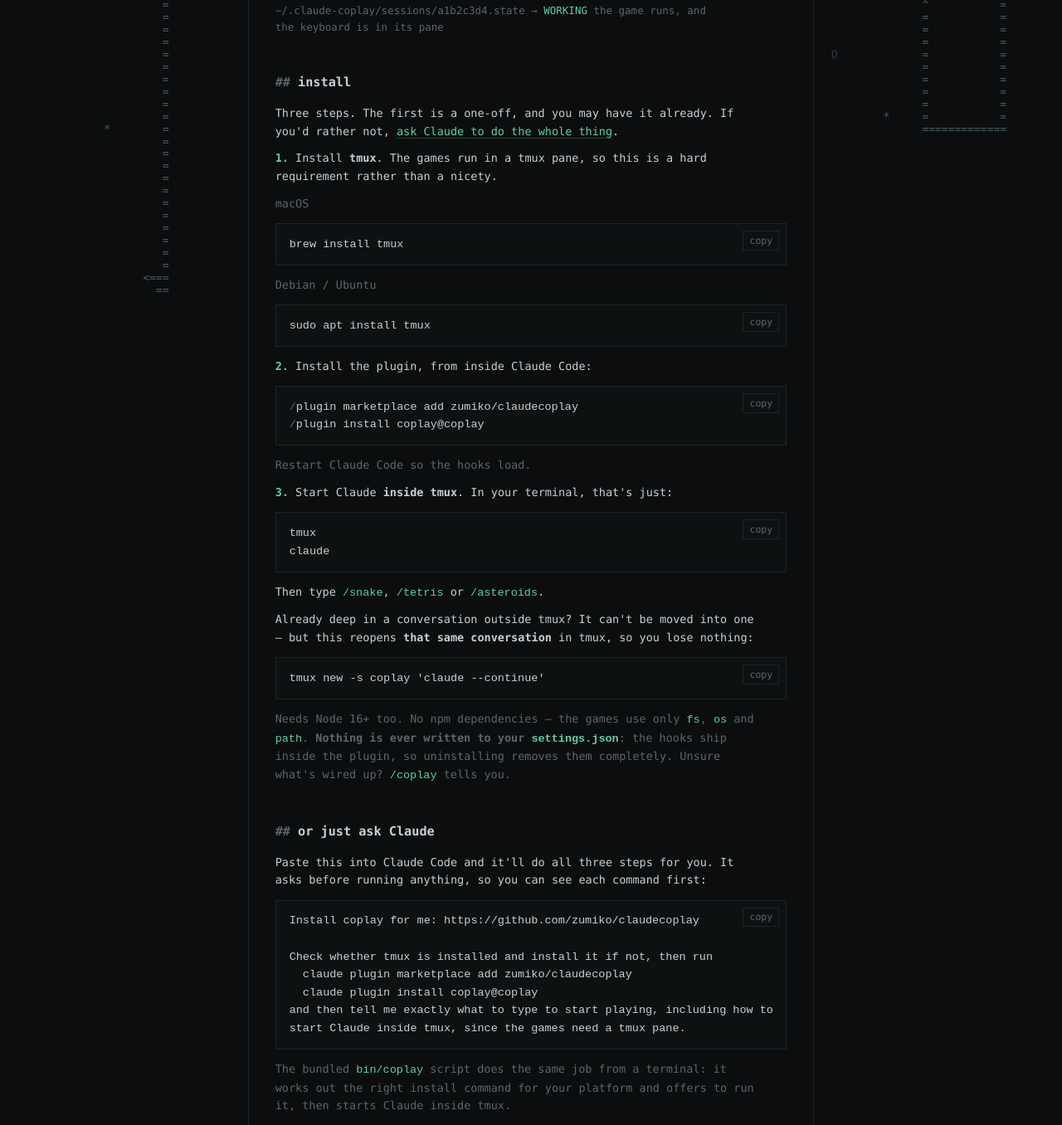
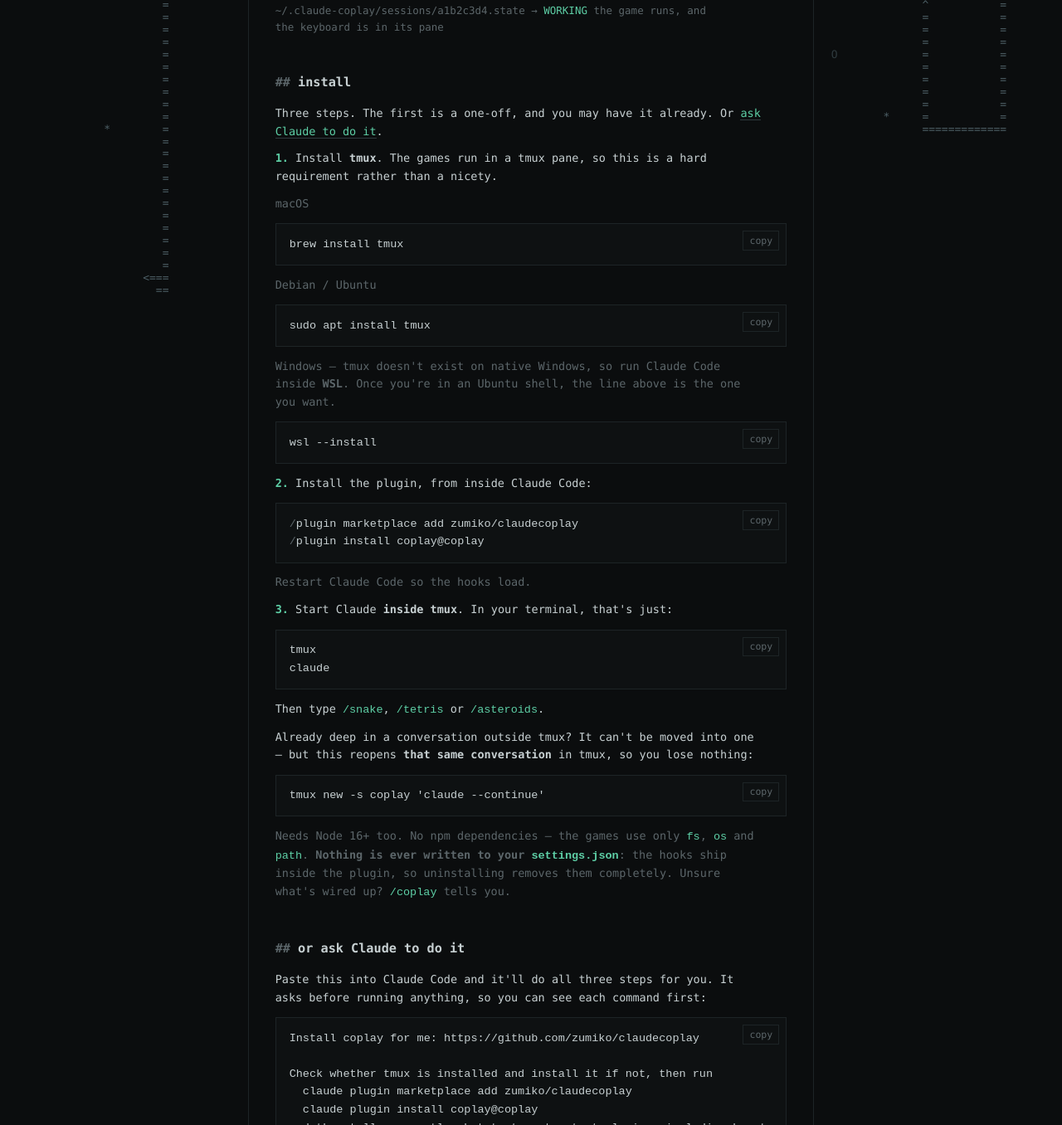
Before and after one commit to zumiko/claudecoplay, a website: page docs/index.html in a window 1280 px wide. Shown: the part 434-1790 px from the top of the page at 83% size. Drawn offline with Linux system fonts and the light colour scheme.

Commit message:
Add Windows guidance, and stop overselling how hard the easy path is
"ask Claude to do the whole thing" made the shortcut sound like a big
undertaking when it is one paste. Now just "ask Claude to do it".

Windows was missing entirely from the install instructions, which matters
more than an omission usually would: tmux does not exist on native Windows,
so coplay cannot work there at all. The honest answer is WSL, and the site
and README now say so.

bin/launch.sh and bin/coplay detect Git Bash / MSYS / Cygwin and print the
WSL route instead of brew and apt advice that cannot help. The check only
runs when tmux is actually missing, since MSYS builds of tmux do exist and a
Windows user who has one should not be turned away. WSL reports itself as
Linux, where the existing apt path is already correct.

```diff
--- a/docs/index.html
+++ b/docs/index.html
@@ -130,7 +130,7 @@
 
   <h2>install</h2>
 
-  <p>Three steps. The first is a one-off, and you may have it already. If you'd rather not, <a href="#ask">ask Claude to do the whole thing</a>.</p>
+  <p>Three steps. The first is a one-off, and you may have it already. Or <a href="#ask">ask Claude to do it</a>.</p>
 
   <p><b class="accent">1.</b> Install <b>tmux</b>. The games run in a tmux pane, so this is a hard requirement rather than a nicety.</p>
   <p class="dim">macOS</p>
@@ -142,6 +142,11 @@
   <div class="cmd">
     <button type="button" data-copy>copy</button>
     <pre>sudo apt install tmux</pre>
+  </div>
+  <p class="dim">Windows &mdash; tmux doesn't exist on native Windows, so run Claude Code inside <b>WSL</b>. Once you're in an Ubuntu shell, the line above is the one you want.</p>
+  <div class="cmd">
+    <button type="button" data-copy>copy</button>
+    <pre>wsl --install</pre>
   </div>
 
   <p><b class="accent">2.</b> Install the plugin, from inside Claude Code:</p>
@@ -168,7 +173,7 @@
 
   <p class="dim">Needs Node 16+ too. No npm dependencies — the games use only <code>fs</code>, <code>os</code> and <code>path</code>. <b>Nothing is ever written to your <code>settings.json</code></b>: the hooks ship inside the plugin, so uninstalling removes them completely. Unsure what's wired up? <code>/coplay</code> tells you.</p>
 
-  <h2 id="ask">or just ask Claude</h2>
+  <h2 id="ask">or ask Claude to do it</h2>
   <p>Paste this into Claude Code and it'll do all three steps for you. It asks before running anything, so you can see each command first:</p>
   <div class="cmd">
     <button type="button" data-copy>copy</button>
```
Also changed, not shown: README.md, 2 other files.
